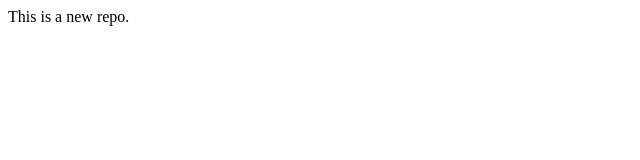
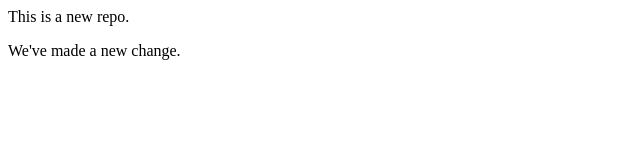
Before and after one commit to sarkarstic/localrepo, a plain HTML site: page index.html in a window 1280 px wide. Shown: the whole page, without its empty margins (0-640 px from the left). Drawn offline with Linux system fonts and the light colour scheme.

Commit message:
Add new feature

```diff
--- a/index.html
+++ b/index.html
@@ -1 +1,2 @@
 <p>This is a new repo.</p>
+<p>We've made a new change.</p>
```
